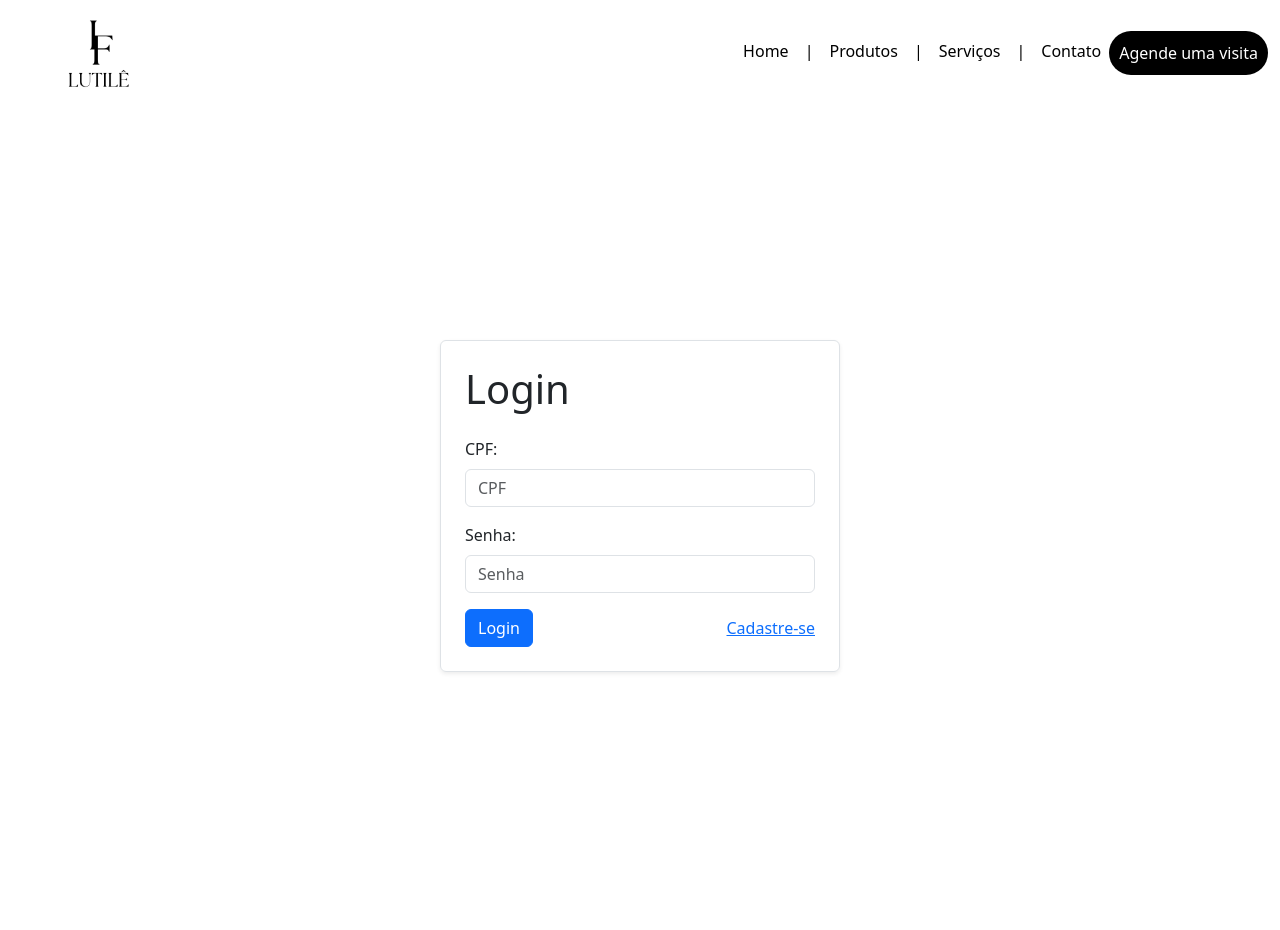
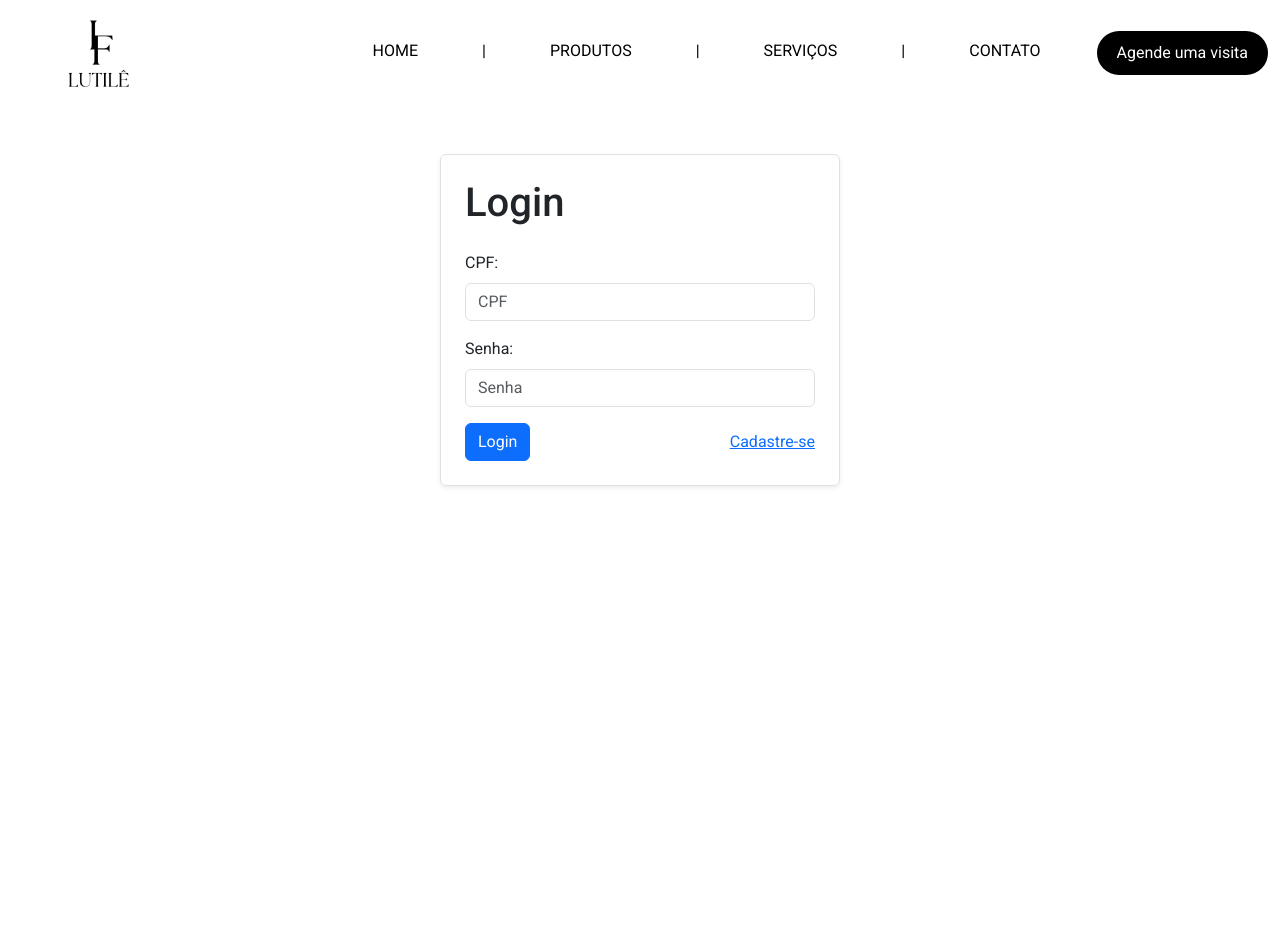
Before and after one commit to gseovana/salao-festas, a Flask app: page /login in a window 1280 px wide. After the commit the page ends 487 px from the top, so only its background shows below. Run offline with Flask 3, Linux system fonts and the light colour scheme; some libraries are stand-ins or nearby versions.

Commit message:
Atualizando paginas de login e perfil

```diff
--- a/static/style/style.css
+++ b/static/style/style.css
@@ -1,3 +1,8 @@
+@import url('https://fonts.googleapis.com/css2?family=Roboto:ital,wght@0,100;0,300;0,400;0,500;0,700;0,900;1,100;1,300;1,400;1,500;1,700;1,900&display=swap');
+* {
+    font-family: "Roboto", sans-serif !important;
+  }
+
 .navbar{
     background-color: #ffffff;
     color: #fff;
@@ -53,6 +58,8 @@
     background-color: #000000;
     color: #ffffff;
     padding: 10px !important;
+    padding-left: 20px !important;
+    padding-right: 20px !important;
 }
 
 .button_agendar:hover {
--- a/templates/base.html
+++ b/templates/base.html
@@ -58,20 +58,20 @@
                                 </li>
                             {% endif %}
                         {% else %}
-                        <li class="nav-item">
-                            <a class="nav-link {{is_active('home')}}" aria-current="page" href="{{url_for('home')}}">Home</a>
+                        <li class="nav-item me-5 ms-5">
+                            <a class="nav-link {{is_active('home')}}" aria-current="page" href="{{url_for('home')}}">HOME</a>
                         </li>
                         <span class = "separador nav-link">|</span> <!-- Separador -->
-                        <li class="nav-item">
-                            <a class="nav-link {{is_active('login')}}" aria-current="page" href="{{url_for('login')}}">Produtos</a>
+                        <li class="nav-item me-5 ms-5">
+                            <a class="nav-link {{is_active('login')}}" aria-current="page" href="{{url_for('login')}}">PRODUTOS</a>
                         </li>
                         <span class = "separador nav-link">|</span> <!-- Separador -->
-                        <li class="nav-item nav-item">
-                            <a class="nav-link {{is_active('login')}}" aria-current="page" href="{{url_for('login')}}">Serviços</a>
+                        <li class="nav-item me-5 ms-5">
+                            <a class="nav-link {{is_active('login')}}" aria-current="page" href="{{url_for('login')}}">SERVIÇOS</a>
                         </li>
                         <span class = "separador nav-link">|</span> <!-- Separador -->
-                        <li class="nav-item">
-                            <a class="nav-link {{is_active('login')}}" aria-current="page" href="{{url_for('login')}}">Contato</a>
+                        <li class="nav-item me-5 ms-5">
+                            <a class="nav-link {{is_active('login')}}" aria-current="page" href="{{url_for('login')}}">CONTATO</a>
                         </li>
                         <li class="nav-item">
                             <form action="{{url_for('login')}}" method="get">
--- a/templates/html/pages/perfil.html
+++ b/templates/html/pages/perfil.html
@@ -2,7 +2,7 @@
 
 {% block content %}
 <body>
-    <div class="container d-flex justify-content-center align-items-center vh-100">
+    <div class="container d-flex justify-content-center align-items-center vh-50">
         <div class="w-50">
             <form class="register__form border p-4 rounded" method="POST" action="{{ url_for('atualizar') }}">
                 <fieldset>
--- a/templates/html/register/login.html
+++ b/templates/html/register/login.html
@@ -1,7 +1,7 @@
 {% extends 'base.html' %}
 
 {% block content %}
-<div class="d-flex align-items-center justify-content-center min-vh-100">
+<div class="d-flex align-items-center justify-content-center min-vh-50">
   <div class="w-100" style="max-width: 400px;">
     <!-- Inserir as mensagens flash aqui -->
     {% with messages = get_flashed_messages(with_categories=true) %}
@@ -13,8 +13,7 @@
     {% endfor %}
     {% endif %}
     {% endwith %}
-
-        <form class="login__form p-4 border rounded shadow-sm" method="POST" action="{{ url_for('login') }}">
+    <form class="login__form mt-5 p-4 border rounded shadow-sm" method="POST" action="{{ url_for('login') }}">
       <fieldset>
         <h1 class="mb-4">Login</h1>
         <div class="mb-3">
@@ -34,6 +33,7 @@
   </div>
 </div>
 
-<script src="https://cdn.jsdelivr.net/npm/bootstrap@5.3.2/dist/js/bootstrap.bundle.min.js" integrity="sha384-C6RzsynM9kWDrMNeT87bh95OGNyZPhcTNXj1NW7RuBCsyN/o0jlpcV8Qyq46cDfL" crossorigin="anonymous"></script>
+<script src="https://cdn.jsdelivr.net/npm/bootstrap@5.3.2/dist/js/bootstrap.bundle.min.js"
+  integrity="sha384-C6RzsynM9kWDrMNeT87bh95OGNyZPhcTNXj1NW7RuBCsyN/o0jlpcV8Qyq46cDfL" crossorigin="anonymous"></script>
 <script src="{{ url_for('static', filename='js/index.js') }}"></script>
 {% endblock %}
```
Lines whose indentation alone changed are shown as unchanged.
